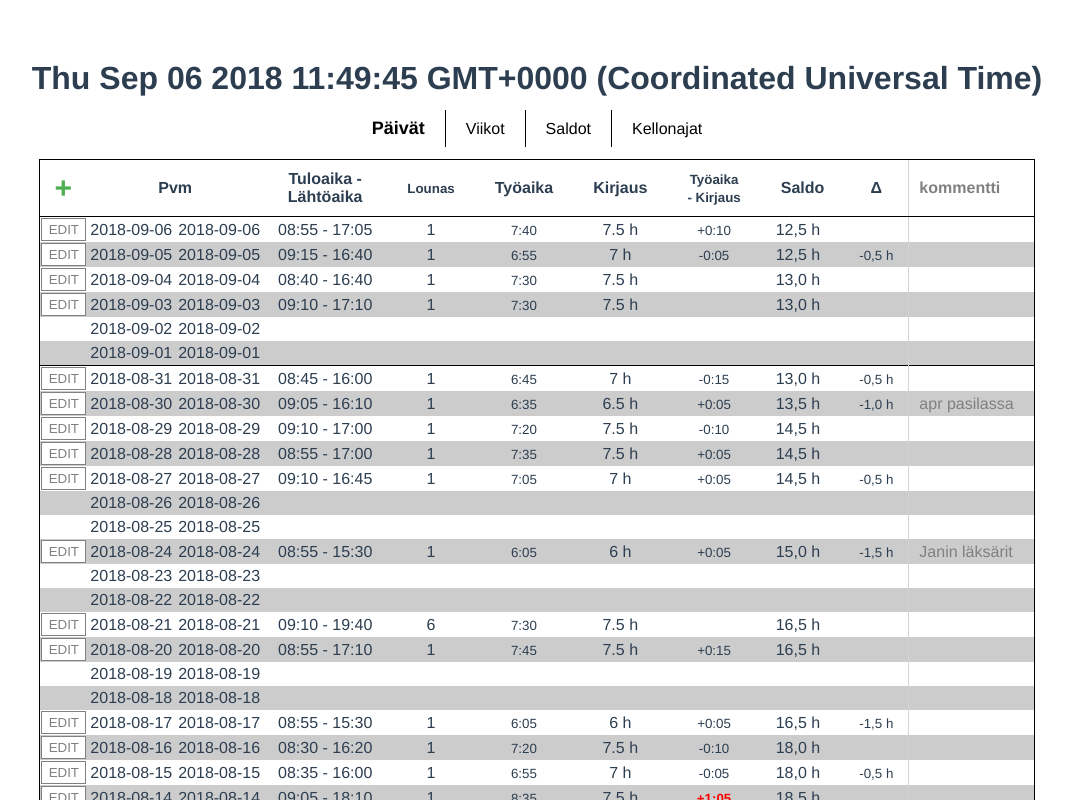
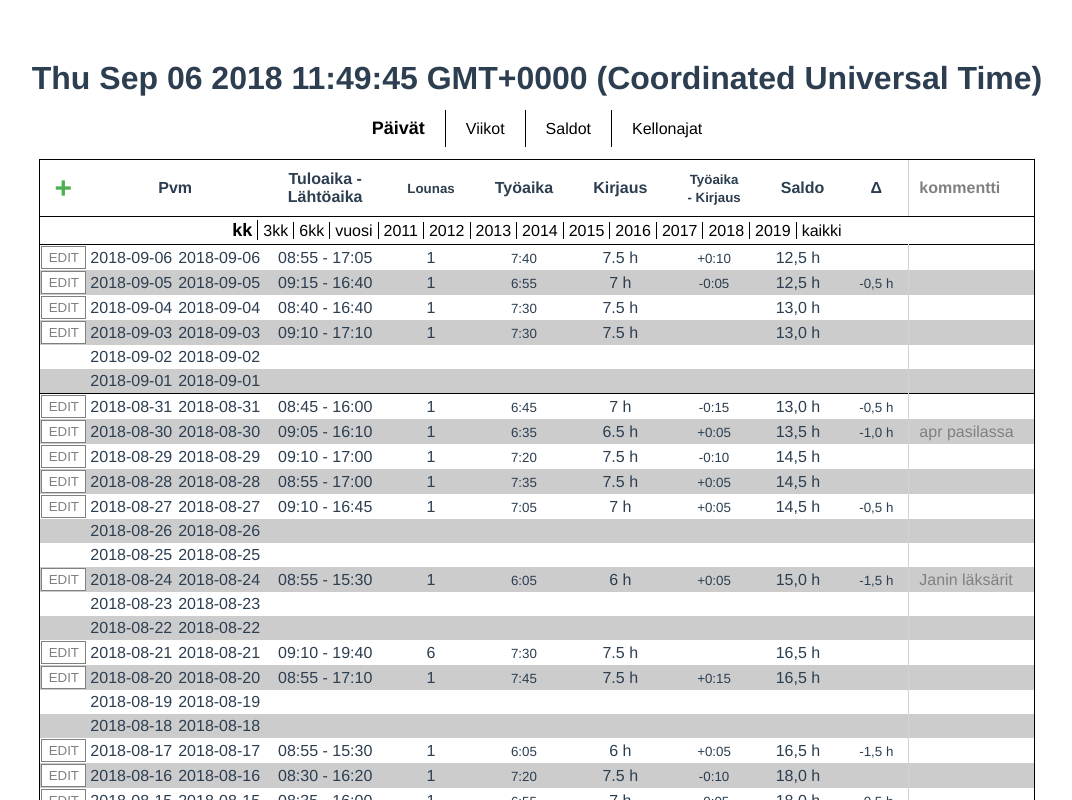
Before and after one commit to tzrissan/tuntikirjanpito, a Vue app: page /viikot in a window 1280 px wide. Shown: the top 800 px of the page, without its empty margins (103-1175 px from the left). Built offline with nearby package versions, Linux system fonts and the light colour scheme.

Commit message:
Vikkonäkymää vastava näkymän valinta

```diff
--- a/src/views/Paivat.vue
+++ b/src/views/Paivat.vue
@@ -31,6 +31,19 @@
                 </thead>
                 <tbody>
                 <UusiRivi v-if="local.uusi" v-bind:done="uusiRiviLisatty"></UusiRivi>
+                </tbody>
+                <tbody>
+                <tr>
+                    <td colspan="11" class="rajoitus">
+                        <div class="clickable"
+                             v-for="sivukoko in sivukoot"
+                             v-bind:key="sivukoko.name"
+                             v-bind:class="{ active: local.sivukoko === sivukoko}"
+                             v-on:click="local.sivukoko = sivukoko">{{ sivukoko.name }}</div>
+                    </td>
+                </tr>
+                </tbody>
+                <tbody>
                 <tr v-for="paiva in computedPaivat" v-bind:key="paiva.date"
                     v-bind:class="{ 'vuoden-eka-paiva': paiva.paiva.dayOfYear() === 1, 'kuukauden-eka-paiva': paiva.paiva.date() === 1}">
                     <td class="toiminnot">
@@ -106,6 +119,8 @@
 
                     </td>
                 </tr>
+                </tbody>
+                <tbody v-if="computedPaivat.length > 35">
                 <tr>
                     <td colspan="11" class="rajoitus">
                         <div class="clickable"
@@ -437,4 +452,8 @@
         border-bottom: 3px double black;
     }
 
+    tbody {
+        border-bottom: 1px solid black;
+    }
+
 </style>
```
